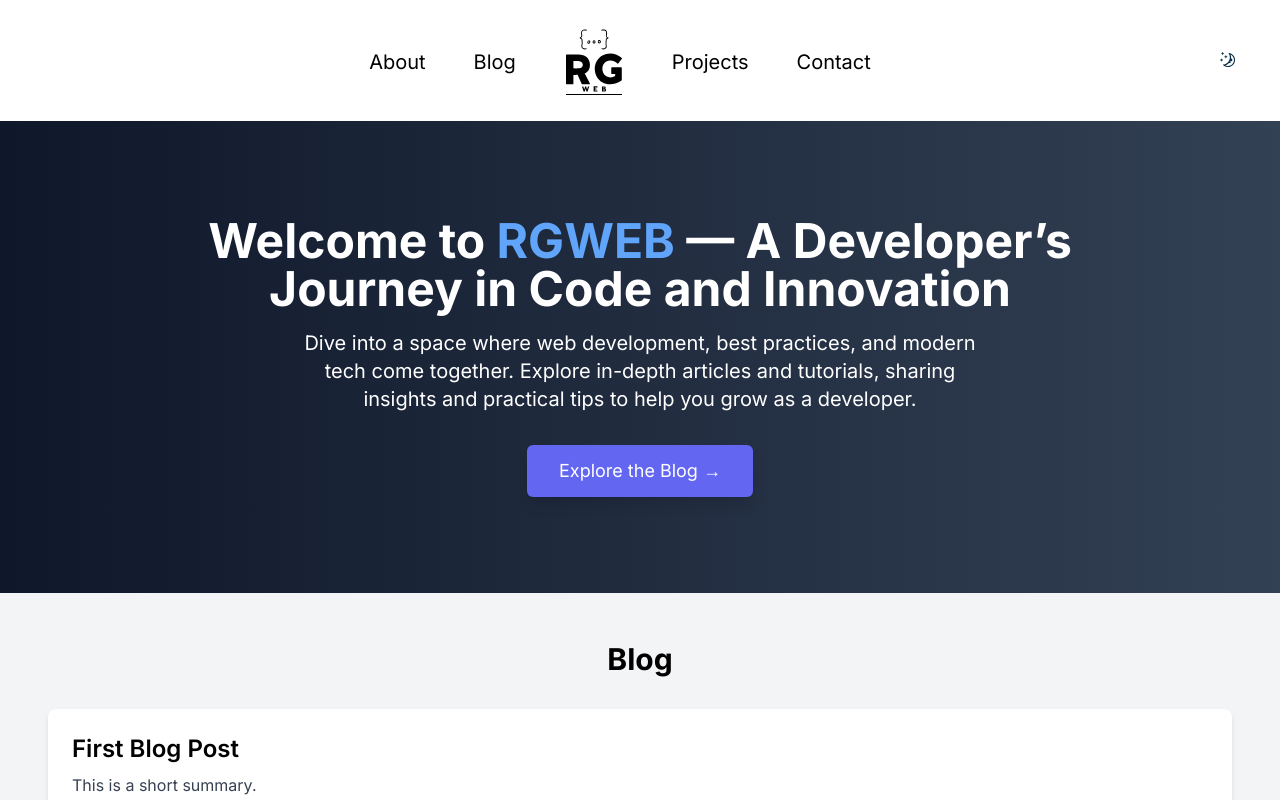
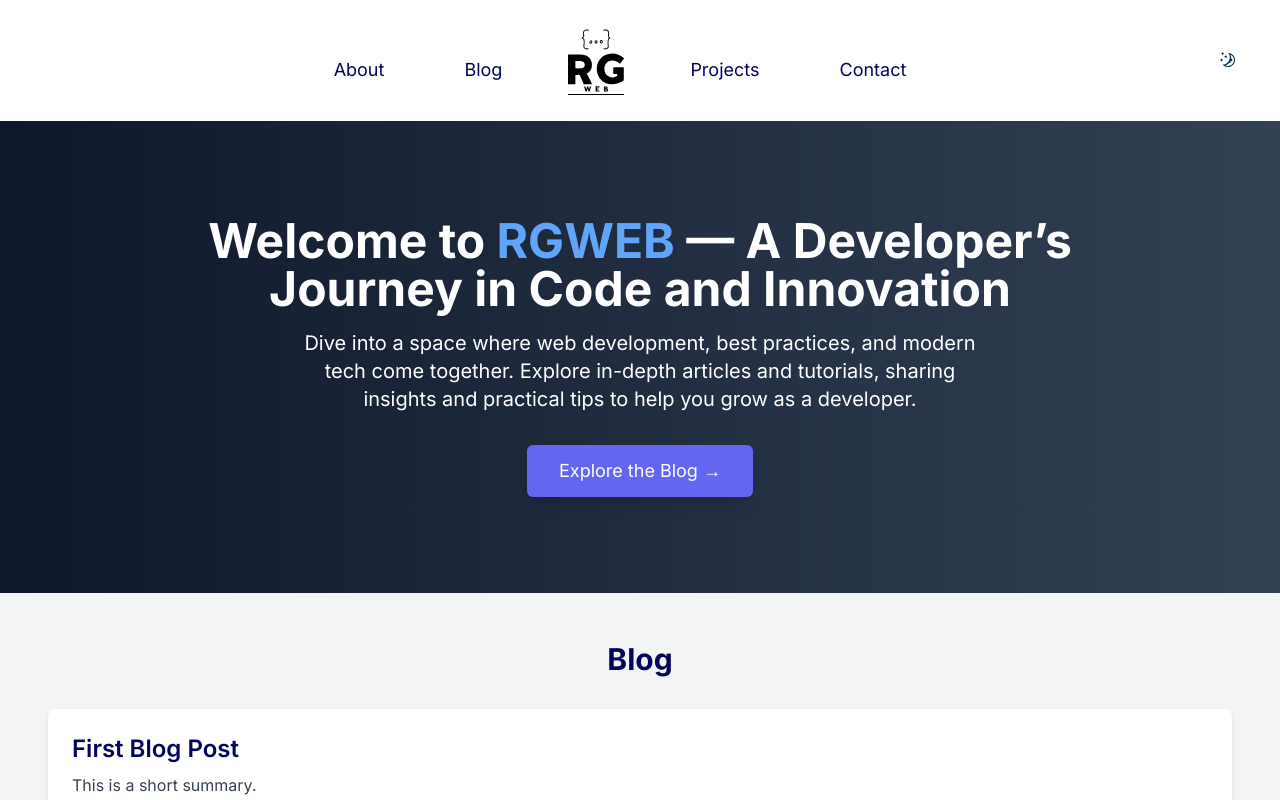
Before and after one commit to RomainGaget-hub/rgweb, a Next.js app: page / in a window 1280 px wide. Shown: the top 800 px of the page. Built offline with nearby package versions, Linux system fonts and the light colour scheme; a web font is replaced by a local one.

Commit message:
header nav styling

```diff
--- a/src/app/globals.css
+++ b/src/app/globals.css
@@ -4,10 +4,10 @@
 
 @layer base {
     :root {
-      --background: #DEDFE5;
-      --foreground: #2A3850;
-      --primary: #E94D4D;
-      --primary-foreground: #DEDFE5;
+      --background: #fff;
+      --foreground: #03045e;
+      --primary: #03045e;
+      --primary-foreground: #ffffff;
       --secondary: #293852;
       --secondary-foreground: #2A3850;
     }
--- a/src/components/Header.tsx
+++ b/src/components/Header.tsx
@@ -1,14 +1,14 @@
 'use client';
 
-// components/Header.tsx
 import React from 'react';
 import Link from 'next/link';
+import { usePathname } from 'next/navigation';
 import ToggleTheme from '@/components/theme-toggle';
 import Image from 'next/image';
 import RGWEB_LOGO_DARK from '@/public/images/logo/White logo - no background.svg';
 import RGWEB_LOGO_LIGHT from '@/public/images/logo/Black logo - no background.svg';
-
 import { useTheme } from 'next-themes';
+import { cn } from '@/lib/utils';
 
 const links = [
 	{ href: '/about', label: 'About' },
@@ -20,6 +20,7 @@
 
 const Header: React.FC = () => {
 	const { setTheme, resolvedTheme } = useTheme();
+	const pathname = usePathname();
 
 	return (
 		<header>
@@ -28,27 +29,27 @@
 				aria-label='Global'
 			>
 				<div className='flex flex-1 flex-col items-center justify-center'>
-					{/* <div className='mb-4 flex'>
-						<Link href={'/'}>
-							<Image
-								src={
-									resolvedTheme === 'dark' ? RGWEB_LOGO_DARK : RGWEB_LOGO_LIGHT
-								}
-								alt='RGWEB'
-								width={60}
-								height={60}
-							/>
-						</Link>
-					</div> */}
-
-					<div className='flex flex-1 justify-center gap-x-4 text-base lg:gap-x-12 lg:text-xl'>
+					<div className='flex flex-1 justify-center gap-x-4 text-base lg:gap-x-12 lg:text-lg'>
 						{links.map(({ href, label }) =>
 							label ? (
-								<Link key={`${href}${label}`} href={href} className='mt-6'>
+								<Link
+									key={`${href}${label}`}
+									href={href}
+									className={cn(
+										'mt-6 rounded-md px-4 py-2 transition-all duration-200',
+										pathname === href
+											? 'bg-primary font-medium text-primary-foreground'
+											: 'text-foreground hover:bg-primary hover:text-primary-foreground'
+									)}
+								>
 									{label}
 								</Link>
 							) : (
-								<Link key={href} href={'/'}>
+								<Link
+									key={href}
+									href={'/'}
+									className='transition-opacity duration-200 hover:opacity-80'
+								>
 									<Image
 										src={
 											resolvedTheme === 'dark'
--- a/tailwind.config.js
+++ b/tailwind.config.js
@@ -24,12 +24,12 @@
 				alegreya: ['var(--font-alegreya)', ...fontFamily.serif],
 			},
 			colors: {
-				background: 'hsl(var(--background))',
-				foreground: 'hsl(var(--foreground))',
-				primary: 'hsl(var(--primary))',
-				'primary-foreground': 'hsl(var(--primary-foreground))',
-				secondary: 'hsl(var(--secondary))',
-				'secondary-foreground': 'hsl(var(--secondary-foreground))',
+				background: 'var(--background)',
+				foreground: 'var(--foreground)',
+				primary: 'var(--primary)',
+				'primary-foreground': 'var(--primary-foreground)',
+				secondary: 'var(--secondary)',
+				'secondary-foreground': 'var(--secondary-foreground)',
 			},
 		},
 	},
```
